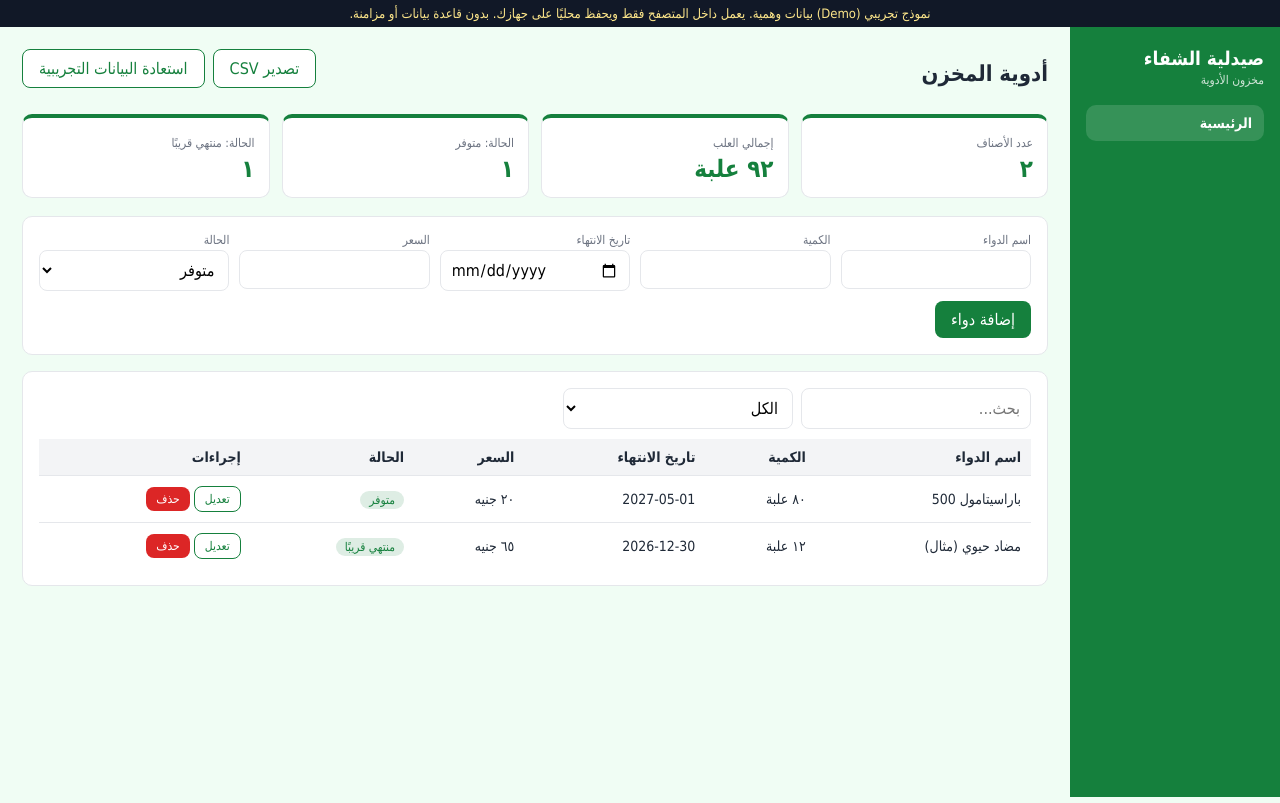
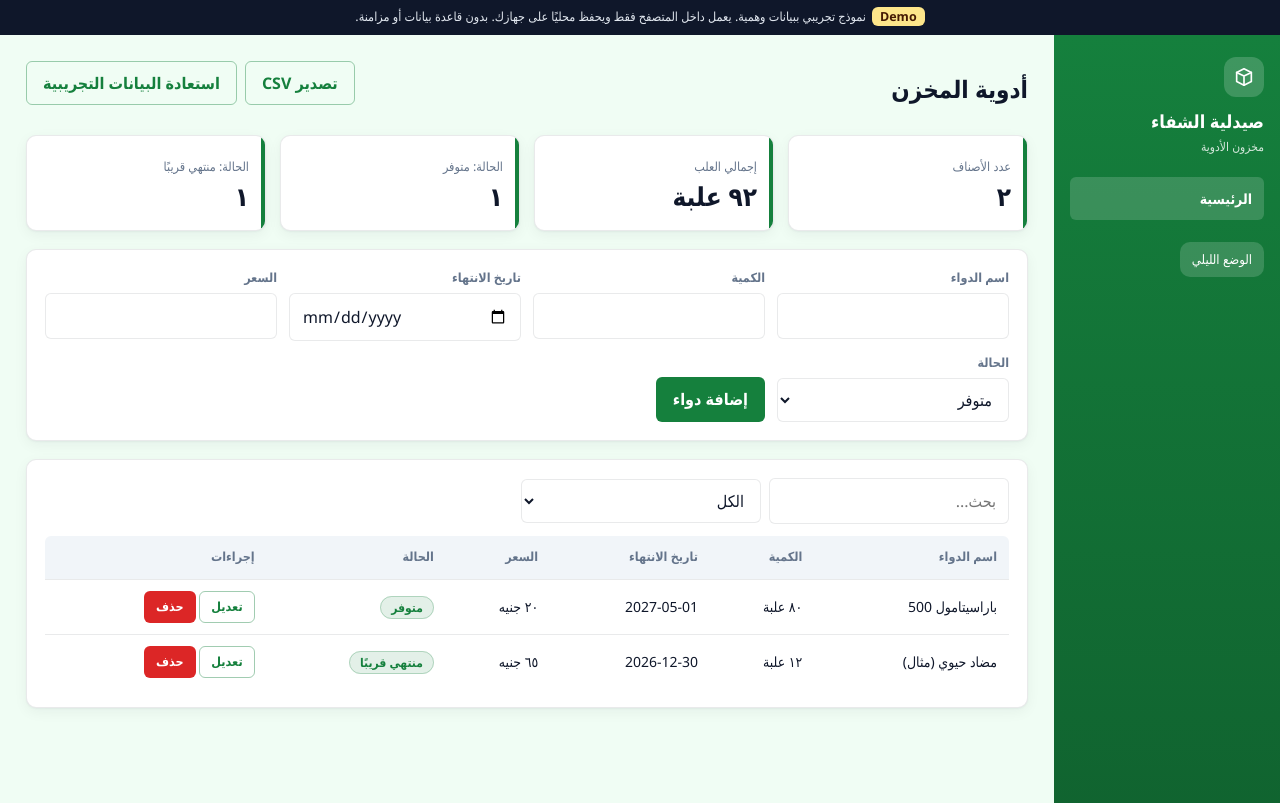
Before and after one commit to osama-web-demos/osama-web-demos.github.io, a plain HTML site: page demos/19-pharmacy.html in a window 1280 px wide. Drawn offline with Linux system fonts and the light colour scheme.

Commit message:
Update 19-pharmacy.html

```diff
--- a/demos/19-pharmacy.html
+++ b/demos/19-pharmacy.html
@@ -5,42 +5,54 @@
 <meta name="viewport" content="width=device-width,initial-scale=1">
 <title>صيدلية الشفاء | نموذج تجريبي</title>
 <style>
-:root{--p:#15803d;--p2:#4ade80;--bg:#f0fdf4;--card:#fff;--tx:#1f2937;--mu:#6b7280;--bd:#e5e7eb;--r:10px}
-*{box-sizing:border-box}body{margin:0;font-family:Tahoma,"Segoe UI",Arial,sans-serif;background:var(--bg);color:var(--tx)}
-.demo-bar{background:#111827;color:#fde68a;font-size:13px;text-align:center;padding:6px 10px}
+:root{--p:#15803d;--p2:#4ade80;--bg:#f0fdf4;--card:#fff;--tx:#0f172a;--mu:#64748b;--bd:rgba(15,23,42,.09);--r:10px;--r2:calc(var(--r) - 4px);--sh:0 1px 2px rgba(15,23,42,.04),0 4px 14px rgba(15,23,42,.05);--ease:cubic-bezier(.16,1,.3,1);--hd:#f1f5f9;--in:#fff}
+[data-theme=dark]{--bg:#09090b;--card:#121215;--tx:#f1f5f9;--mu:#94a3b8;--bd:rgba(255,255,255,.09);--sh:inset 0 1px 0 rgba(255,255,255,.05),0 8px 24px rgba(0,0,0,.35);--hd:#1a1a20;--in:#17171c;color-scheme:dark}
+*{box-sizing:border-box}html{scroll-behavior:smooth}body{margin:0;font-family:"Segoe UI",Tahoma,Arial,sans-serif;background:var(--bg);color:var(--tx);line-height:1.65;letter-spacing:0;transition:background .2s,color .2s}
+:focus-visible{outline:none;box-shadow:0 0 0 3px color-mix(in srgb,var(--p) 30%,transparent)}
+.demo-bar{background:#0f172a;color:#e2e8f0;font-size:12.5px;text-align:center;padding:7px 10px}.demo-bar b{background:#fde68a;color:#451a03;border-radius:6px;padding:1px 8px;margin-inline-end:6px}
 .demo-bar a{color:#fff}
-.wrap{display:flex;min-height:calc(100vh - 30px)}
-.side{background:var(--p);color:#fff;padding:20px 16px;min-width:210px}
-.side h1{font-size:19px;margin:0 0 4px}.side p{margin:0 0 18px;font-size:12px;opacity:.8}
-.side .nav b{display:block;padding:10px 12px;border-radius:10px;background:rgba(255,255,255,.14);font-size:14px;margin-bottom:6px}
-.main{flex:1;padding:22px;max-width:1100px}
-.top{display:flex;justify-content:space-between;align-items:center;gap:10px;flex-wrap:wrap;margin-bottom:16px}
-.top h2{margin:0;font-size:22px}
-.stats{display:grid;grid-template-columns:repeat(auto-fit,minmax(170px,1fr));gap:12px;margin-bottom:18px}
-.st{background:var(--card);border:1px solid var(--bd);border-radius:var(--r);padding:14px;border-top:4px solid var(--p)}
-.st small{color:var(--mu);font-size:12px}.st div{font-size:24px;font-weight:700;margin-top:4px;color:var(--p)}
-.card{background:var(--card);border:1px solid var(--bd);border-radius:var(--r);padding:16px;margin-bottom:16px}
-form.f{display:grid;grid-template-columns:repeat(auto-fit,minmax(180px,1fr));gap:10px}
-label{font-size:12px;color:var(--mu);display:block;margin-bottom:3px}
-input,select{width:100%;padding:9px 10px;border:1px solid var(--bd);border-radius:8px;font:inherit;background:#fff}
-input:focus,select:focus{outline:2px solid var(--p2);border-color:transparent}
-.btn{background:var(--p);color:#fff;border:0;padding:9px 16px;border-radius:8px;cursor:pointer;font:inherit}
-.btn.o{background:#fff;color:var(--p);border:1px solid var(--p)}.btn.s{padding:5px 10px;font-size:12px}.btn.d{background:#dc2626}
-.tools{display:flex;gap:8px;flex-wrap:wrap;margin-bottom:10px}.tools input,.tools select{max-width:230px}
-.tw{overflow-x:auto}table{width:100%;border-collapse:collapse;font-size:14px}
-th{background:#f3f4f6;text-align:right;padding:10px;white-space:nowrap}td{padding:10px;border-top:1px solid var(--bd);white-space:nowrap}
-.tag{padding:2px 9px;border-radius:99px;font-size:12px;background:color-mix(in srgb,var(--p) 14%,white);color:var(--p)}
-.empty{text-align:center;color:var(--mu);padding:24px}
+.wrap{display:flex;min-height:calc(100vh - 32px)}
+.side{background:linear-gradient(180deg,var(--p),color-mix(in srgb,var(--p) 78%,#000));color:#fff;padding:22px 16px;min-width:226px}
+.logo{width:40px;height:40px;border-radius:12px;background:rgba(255,255,255,.18);display:grid;place-items:center;margin-bottom:12px}.logo svg{width:22px;height:22px;stroke:#fff;fill:none;stroke-width:1.8;stroke-linecap:round;stroke-linejoin:round}
+.side h1{font-size:18px;margin:0 0 4px;line-height:1.35}.side p{margin:0 0 20px;font-size:12px;opacity:.82}
+.side .nav b{display:block;padding:10px 12px;border-radius:var(--r2);background:rgba(255,255,255,.16);font-size:14px;margin-bottom:6px;font-weight:600}
+.main{flex:1;padding:26px;max-width:1120px}
+.top{display:flex;justify-content:space-between;align-items:center;gap:10px;flex-wrap:wrap;margin-bottom:18px}.top h2{margin:0;font-size:24px;line-height:1.25}
+.stats{display:grid;grid-template-columns:repeat(auto-fit,minmax(180px,1fr));gap:14px;margin-bottom:18px}
+.st{background:var(--card);border:1px solid var(--bd);border-radius:var(--r);padding:16px;box-shadow:var(--sh);position:relative;overflow:hidden;transition:transform .18s var(--ease)}.st:hover{transform:translateY(-2px)}
+.st:before{content:"";position:absolute;inset-inline-start:0;top:0;bottom:0;width:4px;background:var(--p)}
+.st small{color:var(--mu);font-size:12.5px}.st div{font-size:26px;font-weight:700;margin-top:2px;font-variant-numeric:tabular-nums;line-height:1.3}
+.card{background:var(--card);border:1px solid var(--bd);border-radius:var(--r);padding:18px;margin-bottom:18px;box-shadow:var(--sh)}
+form.f{display:grid;grid-template-columns:repeat(auto-fit,minmax(190px,1fr));gap:12px}
+label{font-size:12.5px;color:var(--mu);display:block;margin-bottom:4px;font-weight:600}
+input,select{width:100%;min-height:42px;padding:9px 12px;border:1px solid var(--bd);border-radius:var(--r2);font:inherit;background:var(--in);color:var(--tx);transition:border-color .18s,box-shadow .18s}
+input:focus,select:focus{border-color:var(--p);box-shadow:0 0 0 3px color-mix(in srgb,var(--p) 22%,transparent);outline:none}
+input.bad{border-color:#dc2626}.err{color:#dc2626;font-size:12px;min-height:16px}
+.btn{background:var(--p);color:#fff;border:1px solid transparent;min-height:40px;padding:8px 16px;border-radius:var(--r2);cursor:pointer;font:inherit;font-weight:600;transition:all .18s var(--ease)}
+.btn:hover{filter:brightness(1.08);transform:translateY(-1px)}.btn:active{transform:scale(.97)}
+.btn.o{background:transparent;color:var(--p);border-color:color-mix(in srgb,var(--p) 40%,transparent)}.btn.s{min-height:32px;padding:4px 11px;font-size:12.5px}.btn.d{background:#dc2626}
+.tools{display:flex;gap:8px;flex-wrap:wrap;margin-bottom:12px;align-items:center}.tools input,.tools select{max-width:240px}
+.tw{overflow-x:auto;border-radius:var(--r2)}table{width:100%;border-collapse:collapse;font-size:14px;font-variant-numeric:tabular-nums}
+th{background:var(--hd);text-align:right;padding:11px 12px;white-space:nowrap;font-size:12.5px;color:var(--mu);font-weight:700}td{padding:11px 12px;border-top:1px solid var(--bd);white-space:nowrap}
+tbody tr{transition:background .15s}tbody tr:hover{background:color-mix(in srgb,var(--p) 5%,transparent)}
+.tag{padding:2px 10px;border-radius:99px;font-size:12px;font-weight:600;background:color-mix(in srgb,var(--p) 12%,var(--card));color:var(--p);border:1px solid color-mix(in srgb,var(--p) 25%,transparent)}
+.empty{text-align:center;color:var(--mu);padding:34px 10px}.empty svg{width:44px;height:44px;stroke:var(--mu);fill:none;stroke-width:1.4;display:block;margin:0 auto 8px;opacity:.7}
+.tg{position:fixed;inset-inline-start:18px;bottom:18px;display:grid;gap:8px;z-index:50}.toast{background:#0f172a;color:#fff;padding:11px 16px;border-radius:12px;font-size:14px;box-shadow:0 12px 30px rgba(0,0,0,.25);animation:in .3s var(--ease)}.toast.e{background:#b91c1c}
+@keyframes in{from{opacity:0;transform:translateY(10px) scale(.96)}to{opacity:1;transform:none}}
+.mo{position:fixed;inset:0;background:rgba(2,6,23,.55);display:none;place-items:center;z-index:60;padding:16px}.mo.on{display:grid}.md{background:var(--card);border-radius:18px;padding:22px;max-width:380px;width:100%;box-shadow:0 24px 60px rgba(0,0,0,.35);animation:in .25s var(--ease)}.md h3{margin:0 0 6px}.md p{color:var(--mu);margin:0 0 16px}.md .r{display:flex;gap:8px;justify-content:flex-start}
+.th{background:rgba(255,255,255,.16);border:0;color:#fff;border-radius:10px;padding:7px 12px;cursor:pointer;font:inherit;font-size:13px;margin-top:16px;transition:all .18s var(--ease)}.th:active{transform:scale(.97)}
 .rc{display:none}
-@media(max-width:760px){.wrap{display:block}.side{display:flex;align-items:center;justify-content:space-between;min-width:0}.side p,.side .nav{display:none}.main{padding:14px}}
-@media print{body *{visibility:hidden}.rc,.rc *{visibility:visible}.rc{display:block;position:absolute;inset:0;padding:30px}.demo-bar{display:none}}
+@media(max-width:760px){.wrap{display:block}.side{display:flex;align-items:center;justify-content:space-between;min-width:0;padding:12px 16px}.side p,.side .nav,.logo{display:none}.side .th{margin:0}.main{padding:14px}.top h2{font-size:20px}}
+@media(prefers-reduced-motion:reduce){*{animation:none!important;transition:none!important}}
+::-webkit-scrollbar{height:6px;width:6px}::-webkit-scrollbar-thumb{background:var(--bd);border-radius:6px}
+@media print{body *{visibility:hidden}.rc,.rc *{visibility:visible}.rc{display:block;position:absolute;inset:0;padding:30px;color:#000;background:#fff}.demo-bar{display:none}}
 .rc h3{text-align:center;margin:0 0 4px}.rc .l{display:flex;justify-content:space-between;border-bottom:1px dashed #999;padding:6px 0}
 </style>
 </head>
 <body>
-<div class="demo-bar">نموذج تجريبي (Demo) بيانات وهمية. يعمل داخل المتصفح فقط ويحفظ محليًا على جهازك. بدون قاعدة بيانات أو مزامنة.</div>
+<div class="demo-bar"><b>Demo</b>نموذج تجريبي ببيانات وهمية. يعمل داخل المتصفح فقط ويحفظ محليًا على جهازك. بدون قاعدة بيانات أو مزامنة.</div>
 <div class="wrap">
-<aside class="side"><h1>صيدلية الشفاء</h1><p>مخزون الأدوية</p><div class="nav"><b>الرئيسية</b></div></aside>
+<aside class="side"><div class="logo"><svg viewBox="0 0 24 24"><path d="M4 7l8-4 8 4v10l-8 4-8-4z"/><path d="M4 7l8 4 8-4M12 11v10"/></svg></div><h1>صيدلية الشفاء</h1><p>مخزون الأدوية</p><div class="nav"><b>الرئيسية</b></div><button class="th" id="theme" aria-label="تبديل الوضع الليلي">الوضع الليلي</button></aside>
 <main class="main">
 <div class="top"><h2>أدوية المخزن</h2><div class="tools"><button class="btn o" id="csv">تصدير CSV</button><button class="btn o" id="reset">استعادة البيانات التجريبية</button></div></div>
 <div class="stats" id="stats"></div>
@@ -48,10 +60,10 @@ th{background:#f3f4f6;text-align:right;padding:10px;white-space:nowrap}td{paddin
 <div class="card">
 <div class="tools"><input id="q" placeholder="بحث..."><select id="fil"></select></div>
 <div class="tw"><table><thead id="th"></thead><tbody id="tb"></tbody></table></div>
-<div class="empty" id="em" style="display:none">لا توجد نتائج</div>
+<div class="empty" id="em" style="display:none"><svg viewBox="0 0 24 24"><circle cx="11" cy="11" r="7"/><path d="M21 21l-4.3-4.3"/></svg><b>لا توجد نتائج</b><div>جرّب تغيير البحث أو أضف سجلاً جديداً.</div></div>
 </div>
 </main></div>
-<div class="rc" id="rc"></div>
+<div class="rc" id="rc"></div><div class="tg" id="tg" aria-live="polite"></div><div class="mo" id="mo"><div class="md" role="dialog" aria-modal="true"><h3 id="mt"></h3><p id="mp"></p><div class="r"><button class="btn d" id="my">تأكيد</button><button class="btn o" id="mn">رجوع</button></div></div></div>
 <script>
 const CFG={"key": "pharmacy", "title": "صيدلية الشفاء", "fields": [{"k": "drug", "l": "اسم الدواء", "t": "text"}, {"k": "qty", "l": "الكمية", "t": "number", "u": "علبة", "sum": true}, {"k": "exp", "l": "تاريخ الانتهاء", "t": "date"}, {"k": "price", "l": "السعر", "t": "number", "u": "جنيه", "sum": false}, {"k": "st", "l": "الحالة", "t": "select", "o": ["متوفر", "منتهي قريبًا", "نفد"]}], "cols": ["drug", "qty", "exp", "price", "st"], "seed": [{"drug": "باراسيتامول 500", "qty": 80, "exp": "2027-05-01", "price": 20, "st": "متوفر"}, {"drug": "مضاد حيوي (مثال)", "qty": 12, "exp": "2026-12-30", "price": 65, "st": "منتهي قريبًا"}], "countLabel": "عدد الأصناف", "sumLabel": "إجمالي العلب", "receipt": "", "addLabel": "إضافة دواء"};
 const KEY="demo_"+CFG.key;
@@ -60,12 +72,18 @@ let editId=null;
 const $=s=>document.querySelector(s);
 const save=()=>localStorage.setItem(KEY,JSON.stringify(rows));
 const esc=s=>String(s??"").replace(/[&<>"]/g,c=>({"&":"&amp;","<":"&lt;",">":"&gt;",'"':"&quot;"}[c]));
+const toast=(m,e)=>{const t=document.createElement("div");t.className="toast"+(e?" e":"");t.textContent=m;$("#tg").appendChild(t);setTimeout(()=>t.remove(),2800)};
+let _y=null;const ask=(t,p,f)=>{$("#mt").textContent=t;$("#mp").textContent=p;$("#mo").classList.add("on");_y=f;$("#my").focus()};
+$("#mn").onclick=()=>$("#mo").classList.remove("on");$("#my").onclick=()=>{$("#mo").classList.remove("on");_y&&_y()};
+document.addEventListener("keydown",e=>{if(e.key==="Escape")$("#mo").classList.remove("on")});
+const TK="demo_theme";if(localStorage.getItem(TK)==="dark")document.documentElement.dataset.theme="dark";
+$("#theme").onclick=()=>{const d=document.documentElement.dataset.theme==="dark";document.documentElement.dataset.theme=d?"":"dark";localStorage.setItem(TK,d?"":"dark")};
 const fmt=n=>Number(n||0).toLocaleString("ar-EG");
 function buildForm(){
  $("#form").innerHTML=CFG.fields.map(f=>`<div><label>${f.l}</label>`+(f.t==="select"?`<select name="${f.k}">${f.o.map(o=>`<option>${o}</option>`).join("")}</select>`:`<input name="${f.k}" type="${f.t}" ${f.t==="number"?'min="0"':''} ${f.req===false?"":"required"} value="${f.d||""}">`)+`</div>`).join("")+`<div style="align-self:end"><button class="btn" id="sub">${CFG.addLabel}</button> <button type="button" class="btn o" id="cancel" style="display:none">إلغاء</button></div>`;
- $("#form").onsubmit=e=>{e.preventDefault();const d={};CFG.fields.forEach(f=>{const v=$("#form").elements[f.k].value;d[f.k]=f.t==="number"?Number(v):v});
+ $("#form").onsubmit=e=>{e.preventDefault();const wasEdit=editId!==null;const d={};CFG.fields.forEach(f=>{const v=$("#form").elements[f.k].value;d[f.k]=f.t==="number"?Number(v):v});
   if(editId){rows=rows.map(r=>r.id===editId?{...r,...d}:r);editId=null}else{rows.unshift({id:Date.now(),...d})}
-  save();$("#form").reset();$("#sub").textContent=CFG.addLabel;$("#cancel").style.display="none";render()};
+  save();toast(wasEdit?"تم حفظ التعديل":"تمت الإضافة بنجاح");$("#form").reset();$("#sub").textContent=CFG.addLabel;$("#cancel").style.display="none";render()};
  $("#cancel").onclick=()=>{editId=null;$("#form").reset();$("#sub").textContent=CFG.addLabel;$("#cancel").style.display="none"};
  const sf=CFG.fields.find(f=>f.t==="select");
  $("#fil").innerHTML=`<option value="">الكل</option>`+(sf?sf.o.map(o=>`<option>${o}</option>`).join(""):"");
@@ -84,11 +102,11 @@ function render(){
  $("#stats").innerHTML=s;
 }
 window.ed=id=>{const r=rows.find(x=>x.id===id);editId=id;CFG.fields.forEach(f=>$("#form").elements[f.k].value=r[f.k]);$("#sub").textContent="حفظ التعديل";$("#cancel").style.display="";scrollTo({top:0,behavior:"smooth"})};
-window.del=id=>{if(confirm("حذف هذا السجل؟")){rows=rows.filter(r=>r.id!==id);save();render()}};
+window.del=id=>ask("حذف السجل؟","لن يمكن التراجع عن الحذف داخل هذا النموذج التجريبي.",()=>{rows=rows.filter(r=>r.id!==id);save();render();toast("تم حذف السجل")});
 window.rc=id=>{const r=rows.find(x=>x.id===id);$("#rc").innerHTML=`<h3>${CFG.title}</h3><p style="text-align:center;margin:0 0 12px;color:#666">إيصال تجريبي - بيانات وهمية</p>`+CFG.fields.map(f=>`<div class="l"><span>${f.l}</span><b>${esc(r[f.k])}${f.t==="number"&&f.u?" "+f.u:""}</b></div>`).join("")+`<p style="text-align:center;margin-top:16px;color:#666">رقم الإيصال: ${String(r.id).slice(-5)} | ${new Date().toLocaleDateString("ar-EG")}</p>`;print()};
 $("#q").oninput=render;$("#fil").onchange=render;
 $("#csv").onclick=()=>{const h=CFG.fields.map(f=>f.l).join(",");const b=rows.map(r=>CFG.fields.map(f=>'"'+String(r[f.k]).replace(/"/g,'""')+'"').join(",")).join("\n");const a=document.createElement("a");a.href=URL.createObjectURL(new Blob(["\ufeff"+h+"\n"+b],{type:"text/csv"}));a.download=CFG.key+".csv";a.click()};
-$("#reset").onclick=()=>{if(confirm("استعادة البيانات التجريبية؟")){rows=CFG.seed.map((r,i)=>({id:i+1,...r}));save();render()}};
+$("#reset").onclick=()=>ask("استعادة البيانات التجريبية؟","سيتم استبدال بياناتك المحلية بالبيانات الأصلية.",()=>{rows=CFG.seed.map((r,i)=>({id:i+1,...r}));save();render();toast("تمت الاستعادة")});
 buildForm();render();
 </script>
 </body></html>
```
